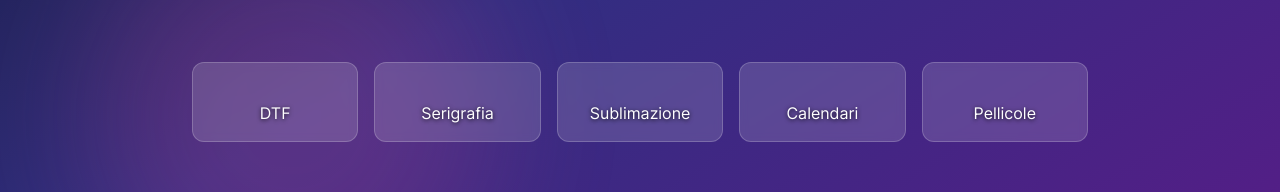
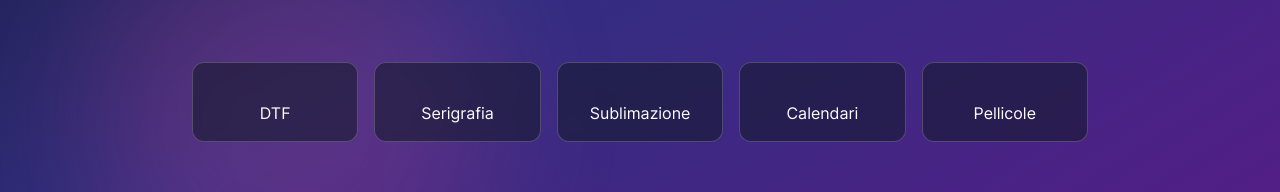
Before and after one commit to mirkomkr/dtf-italia, a Next.js app: page / in a window 1280 px wide. Shown: the part 545-737 px from the top of the page. Built offline with nearby package versions, Linux system fonts and the light colour scheme; no server answers.

Commit message:
style: update HeroHome background styling and service card aesthetics

```diff
--- a/src/components/home/HeroHome.js
+++ b/src/components/home/HeroHome.js
@@ -35,7 +35,7 @@ export default function HeroHome() {
       {/* Decorative Background Elements */}
       {/* Decorative blobs — fully hidden from AT */}
       <div
-        className="absolute inset-0 opacity-20 pointer-events-none"
+        className="absolute inset-0 opacity-20 pointer-events-none isolation-isolate"
         aria-hidden="true"
         role="presentation"
         inert=""
@@ -90,14 +90,14 @@ export default function HeroHome() {
                 <a
                   key={i}
                   href={service.href}
-                  className="bg-white/15 backdrop-blur-sm border border-white/20 rounded-xl p-4 w-full h-20 hover:bg-white/25 hover:scale-105 transition-all group flex flex-col items-center justify-center gap-1"
+                  className="bg-gray-900/55 backdrop-blur-sm border border-white/20 rounded-xl p-4 w-full h-20 hover:bg-gray-800/70 hover:scale-105 transition-all group flex flex-col items-center justify-center gap-1"
                   aria-label={`Vai a ${service.name}`}
                 >
                   <Icon
                     className={`text-xl md:text-2xl text-transparent bg-clip-text bg-gradient-to-r ${service.color}`}
                     aria-hidden="true"
                   />
-                  <div className="text-white font-bold text-base text-center drop-shadow-[0_1px_2px_rgba(0,0,0,0.85)]">{service.name}</div>
+                  <div className="text-white font-bold text-base text-center">{service.name}</div>
                 </a>
               );
             })}
```
